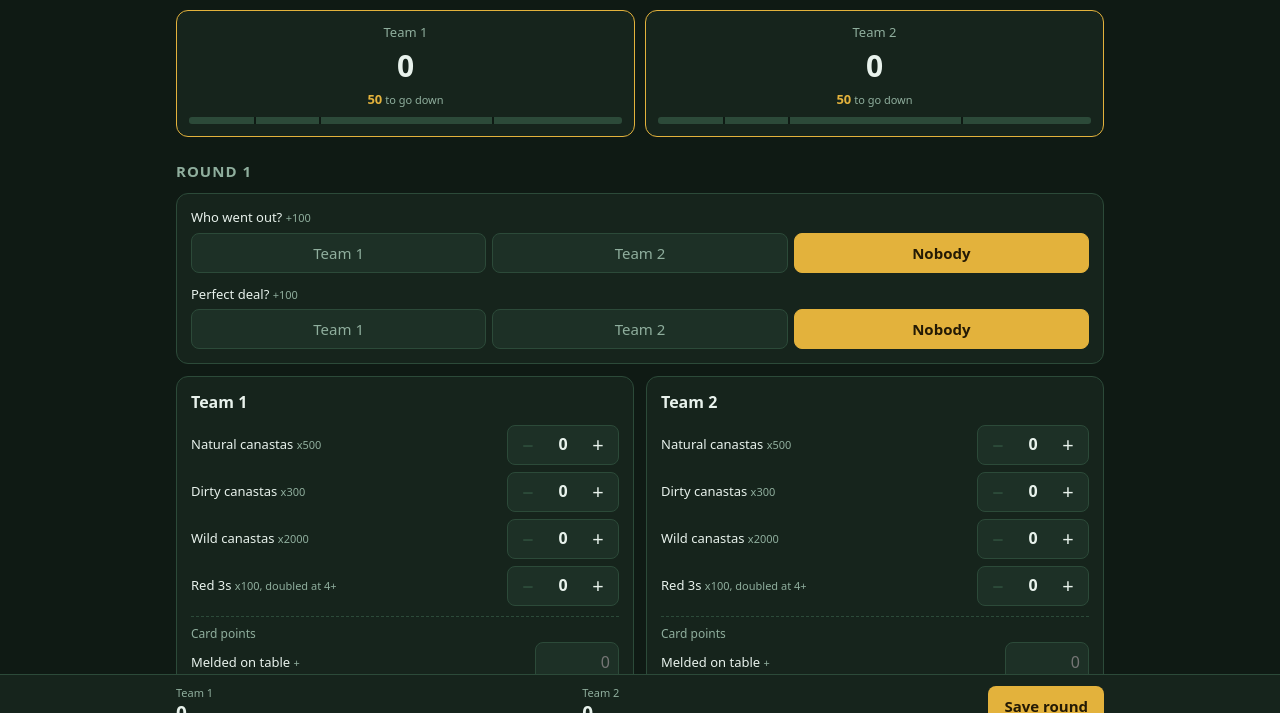
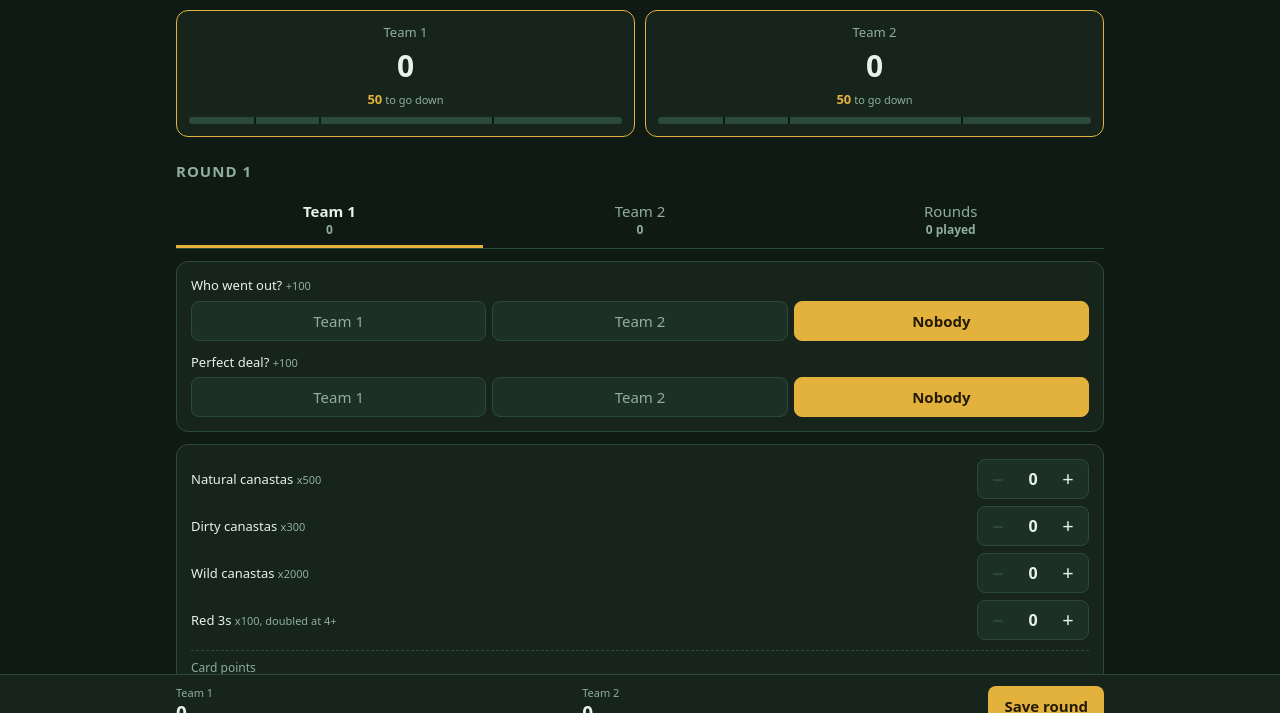
Before and after one commit to hersha/Canasta, a plain HTML site: page index.html in a window 1280 px wide. Both pictures are taken after a click on the button "Start game". Shown: the part 62-775 px from the top of the page. Drawn offline with Linux system fonts and the light colour scheme.

Commit message:
Tab the round: one tab per side, plus the round history
Each side's entry card gets its own tab, with that side's score for the round
on the tab itself, and a Next button walks from one side to the next. The
rounds table moves into a Rounds tab. Who went out and the perfect deal stay
above whichever team tab is open. Panels are hidden rather than re-rendered,
so a half-filled card count survives switching tabs.

Co-Authored-By: Claude Opus 5.5 <noreply@anthropic.com>
Claude-Session: https://claude.ai/code/session_01SxSXvQs4pm9nAytPdymmZ6

```diff
--- a/index.html
+++ b/index.html
@@ -95,6 +95,20 @@
     white-space:nowrap;overflow:hidden;text-overflow:ellipsis}
   .dock .dt b{font-size:19px;font-variant-numeric:tabular-nums}
   body.game{padding-bottom:110px}
+  [hidden]{display:none!important}
+  /* one tab per side plus the round history */
+  .tabs{scroll-margin-top:120px;display:flex;gap:4px;border-bottom:1px solid var(--line);margin-bottom:12px;
+    overflow-x:auto;scrollbar-width:none}
+  .tabs button{flex:1 1 0;min-width:0;background:none;color:var(--dim);border-radius:8px 8px 0 0;
+    border-bottom:3px solid transparent;padding:8px 6px 7px;font-weight:500;
+    touch-action:manipulation}
+  .tabs button span{display:block;white-space:nowrap;overflow:hidden;text-overflow:ellipsis}
+  .tabs button small{display:block;font-size:12px;font-weight:600;
+    font-variant-numeric:tabular-nums;color:var(--dim)}
+  .tabs button.on{color:var(--ink);border-bottom-color:var(--gold);font-weight:600}
+  .tabs small.pos{color:var(--green)} .tabs small.neg{color:var(--red)}
+  .next{width:100%;margin-top:12px}
+  .empty{color:var(--dim);font-size:14px;text-align:center;padding:18px 0}
   .card.saved{display:flex;align-items:center;gap:10px;cursor:pointer}
   .card.saved:hover{border-color:var(--gold)}
   .card.saved.won{border-color:var(--gold);background:
@@ -261,7 +275,7 @@ function renderSetup(mode){
     const open = e.target.closest('[data-open]');
     if (open){
       S = games.splice(+open.dataset.open, 1)[0];
-      games.unshift(S); draft = []; save(); render();
+      games.unshift(S); draft = []; tab = 0; save(); render();
     }
   };
   $('#start').onclick = () => {
@@ -272,7 +286,7 @@ function renderSetup(mode){
                           : (mode==='2v2' ? 'Team '+(i+1) : 'Player '+(i+1));
     });
     S = {mode: mode, teams: teams, target: +$('#target').value || TARGET_DEFAULT, rounds: []};
-    games.unshift(S); draft = []; save(); render();
+    games.unshift(S); draft = []; tab = 0; save(); render();
   };
 }
 
@@ -294,6 +308,7 @@ function dropGame(i, btn){
 
 /* ---------- game ---------- */
 let draft = [];
+let tab = 0;          // a team's index, or 'rounds' for the history
 
 function render(){
   if (!S) return renderSetup();
@@ -319,17 +334,24 @@ function render(){
       '</div>').join('') + '</div>' +
 
     '<h2>Round ' + (S.rounds.length + 1) + '</h2>' +
-    '<div class="card">' +
+    '<div class="tabs" role="tablist">' + S.teams.map((n,i) =>
+      '<button type="button" role="tab" data-tab="' + i + '"><span>' + esc(n) + '</span>' +
+        '<small id="tb' + i + '">0</small></button>').join('') +
+      '<button type="button" role="tab" data-tab="rounds"><span>Rounds</span>' +
+        '<small>' + S.rounds.length + ' played</small></button>' +
+    '</div>' +
+    // the round's shared questions sit over every team tab, not over the history
+    '<div class="card" data-panel="round">' +
       pick('wentOut', 'Who went out?', '+' + SCORE.goOut) +
       pick('perfectCut', 'Perfect deal?', '+' + SCORE.perfectCut) +
     '</div>' +
-    '<div class="grid">' + S.teams.map(entryCard).join('') + '</div>' +
+    S.teams.map(entryCard).join('') +
+    '<div data-panel="rounds">' + history(tot) + '</div>' +
     '<div class="row" style="margin-top:4px">' +
       '<button class="ghost" id="clear" style="flex:0 0 auto">Clear round</button>' +
       '<button class="ghost" id="call" style="flex:0 0 auto">' +
         (S.called ? 'Reopen game' : 'Call game') + '</button>' +
     '</div>' +
-    (S.rounds.length ? history(tot) : '') +
     refCard() +
     '<div class="dock"><div>' + S.teams.map((n,i) =>
       '<div class="dt"><span>' + esc(n) + '</span><b id="rt' + i + '">0</b></div>').join('') +
@@ -337,7 +359,23 @@ function render(){
 
   document.body.classList.add('game');
   wire();
+  showTab(tab);
   refreshTotals();
+}
+
+// Every panel stays in the page and is only hidden, so half-typed card counts
+// survive a hop to another tab.
+function showTab(t){
+  tab = t === 'rounds' ? t : S.teams[t] !== undefined ? +t : 0;
+  app.querySelectorAll('[data-tab]').forEach(b => {
+    const on = b.dataset.tab === String(tab);
+    b.classList.toggle('on', on);
+    b.setAttribute('aria-selected', on);
+  });
+  app.querySelectorAll('[data-panel]').forEach(p => {
+    const k = p.dataset.panel;
+    p.hidden = k === 'round' ? tab === 'rounds' : k !== String(tab);
+  });
 }
 
 // Going out and the perfect deal belong to one side per round, so they are a
@@ -369,8 +407,8 @@ function entryCard(name, i){
   const d = draft[i];
   const row = (f,label,note,ctl) =>
     '<div class="f"><label>' + label + ' <em>' + note + '</em></label>' + ctl + '</div>';
-  return '<div class="card">' +
-    '<div style="font-weight:600;margin-bottom:10px">' + esc(name) + '</div>' +
+  const nxt = S.teams[i+1];
+  return '<div class="card" data-panel="' + i + '">' +
     row('natural','Natural canastas','x' + SCORE.natural, stepper(i,'natural',d)) +
     row('dirty','Dirty canastas','x' + SCORE.dirty, stepper(i,'dirty',d)) +
     row('wild','Wild canastas','x' + SCORE.wild, stepper(i,'wild',d)) +
@@ -379,6 +417,8 @@ function entryCard(name, i){
     '<div class="sub">Card points</div>' +
     row('meld','Melded on table','+', numField(i,'meld',d.meld)) + counter(i,'meld') +
     row('hand','Left in hand','-', numField(i,'hand',d.hand)) + counter(i,'hand') +
+    (nxt !== undefined ? '<button type="button" class="ghost next" data-tab="' + (i+1) + '">' +
+      'Next: ' + esc(nxt) + ' &rarr;</button>' : '') +
   '</div>';
 }
 
@@ -398,8 +438,10 @@ const counter = (i,f) =>
   '</details>';
 
 function history(tot){
+  if (!S.rounds.length)
+    return '<div class="card"><div class="empty">No rounds saved yet.</div></div>';
   const run = S.teams.map(() => 0);
-  return '<h2>Rounds</h2><div class="card" style="overflow-x:auto"><table>' +
+  return '<div class="card" style="overflow-x:auto"><table>' +
     '<thead><tr><th>#</th>' + S.teams.map(n => '<th>' + esc(n) + '</th>').join('') + '<th></th></tr></thead>' +
     '<tbody>' + S.rounds.map((r,ri) =>
       '<tr><td>' + (ri+1) + '</td>' +
@@ -468,6 +510,12 @@ function wire(){
     const b = e.target.closest('button');
     if (!b) return;
     if (b.dataset.del !== undefined){ S.rounds.splice(+b.dataset.del,1); save(); render(); return; }
+    if (b.dataset.tab !== undefined){
+      showTab(b.dataset.tab);
+      const bar = app.querySelector('.tabs');      // scrolled past the tabs? bring them back
+      if (bar.getBoundingClientRect().top < 0) bar.scrollIntoView({behavior:'smooth'});
+      return;
+    }
     if (b.dataset.d){                                // canasta / red 3 stepper
       const box = b.closest('.step'), i = box.dataset.t, f = box.dataset.f;
       const max = +box.dataset.max || Infinity;
@@ -488,10 +536,10 @@ function wire(){
   };
   $('#add').onclick = () => {
     S.rounds.push(draft.map(d => Object.assign({}, d)));
-    draft = S.teams.map(() => Object.assign({}, BLANK));
+    draft = S.teams.map(() => Object.assign({}, BLANK)); tab = 0;
     save(); render(); scrollTo({top:0, behavior:'smooth'});
   };
-  $('#clear').onclick = () => { draft = S.teams.map(() => Object.assign({}, BLANK)); render(); };
+  $('#clear').onclick = () => { draft = S.teams.map(() => Object.assign({}, BLANK)); tab = 0; render(); };
   $('#call').onclick = () => { S.called = !S.called; save(); render(); scrollTo({top:0,behavior:'smooth'}); };
 }
 
@@ -499,6 +547,8 @@ const refreshTotals = () => draft.forEach((d,i) => {
   const v = scoreTeam(d), el = $('#rt'+i);
   el.textContent = (v>0 ? '+' : '') + money(v);
   el.className = v<0 ? 'neg' : v>0 ? 'pos' : '';
+  const tb = $('#tb'+i);           // the same figure, small, on the team's tab
+  tb.textContent = el.textContent; tb.className = el.className;
 });
 
 // Non-destructive now: the running game stays in `games`, so this just steps back
```
